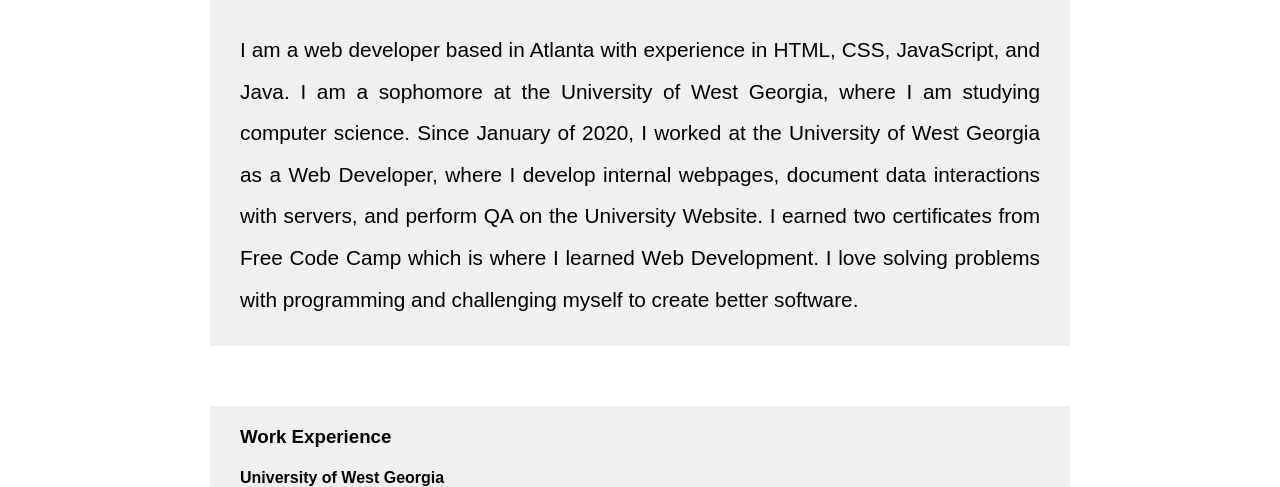
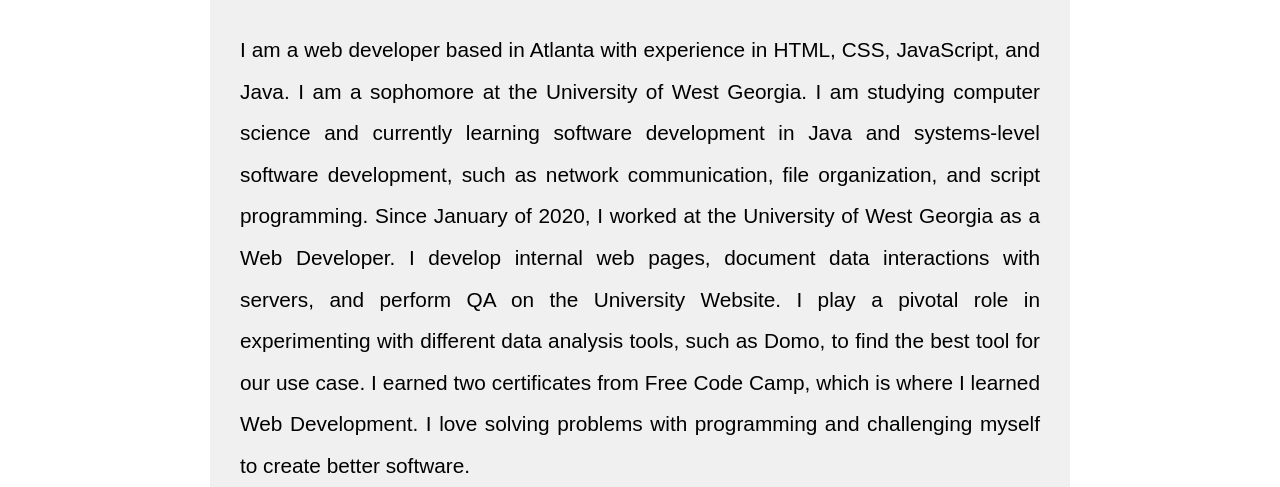
Before and after one commit to alexofceaser85/PersonalPortfolio, a website: page About-Section.html in a window 1280 px wide. Shown: the part 313-800 px from the top of the page. Drawn offline with nearby package versions, Linux system fonts and the light colour scheme.

Commit message:
Changed the introduction text

```diff
--- a/About-Section.html
+++ b/About-Section.html
@@ -20,9 +20,12 @@
             <p id="introduction-text">
 
                 I am a web developer based in Atlanta with experience in HTML, CSS, JavaScript, and Java.
-                I am a sophomore at the University of West Georgia, where I am studying computer science.
-                Since January of 2020, I worked at the University of West Georgia as a Web Developer, where I develop internal webpages, document data interactions with servers, and perform QA on the University Website.
-                I earned two certificates from Free Code Camp which is where I learned Web Development.
+                I am a sophomore at the University of West Georgia.
+                I am studying computer science and currently learning software development in Java and systems-level software development, such as network communication, file organization, and script programming.
+                Since January of 2020, I worked at the University of West Georgia as a Web Developer.
+                I develop internal web pages, document data interactions with servers, and perform QA on the University Website.
+                I play a pivotal role in experimenting with different data analysis tools, such as Domo, to find the best tool for our use case.
+                I earned two certificates from Free Code Camp, which is where I learned Web Development.
                 I love solving problems with programming and challenging myself to create better software.
 
             </p>
```
